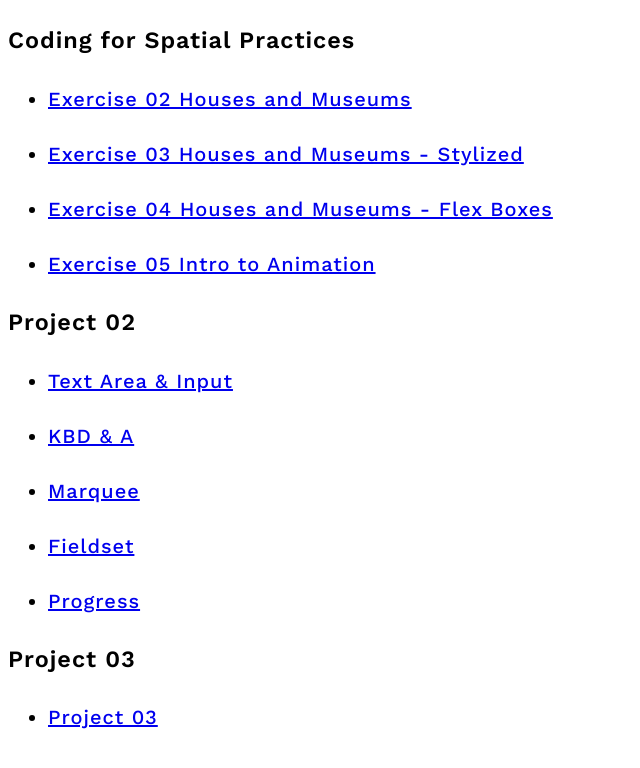
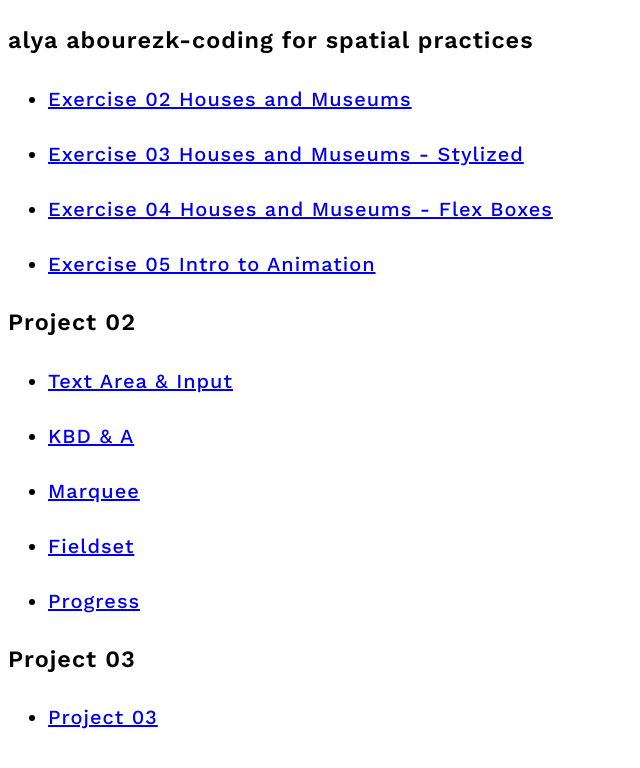
Before and after one commit to alyajames/coding-practices, a plain HTML site: page index.html in a window 1280 px wide. Shown: the whole page, without its empty margins (0-640 px from the left). Drawn offline with nearby package versions, Linux system fonts and the light colour scheme.

Commit message:
update index

```diff
--- a/index.html
+++ b/index.html
@@ -4,10 +4,10 @@
     <meta charset="UTF-8">
     <meta name="viewport" content="width=device-width, initial-scale=1.0">
     <title>Document</title>
-    <link href="exercise-02/css/style.css" rel="stylesheet" />
+    <link href="exercise-02/css/style.css" rel="stylesheet"/>
 </head>
 <body>
-    <h3>Coding for Spatial Practices</h3>
+    <h3>alya abourezk-coding for spatial practices</h3>
 
     <ul>
         <li><a href="exercise-02/houses museums.html">Exercise 02 Houses and Museums
@@ -56,5 +56,6 @@
     <ul>
         <li><a href="exercise-02/project-03/index.html">Project 03</a></li>
     </ul>
+
 </body>
 </html>
```
